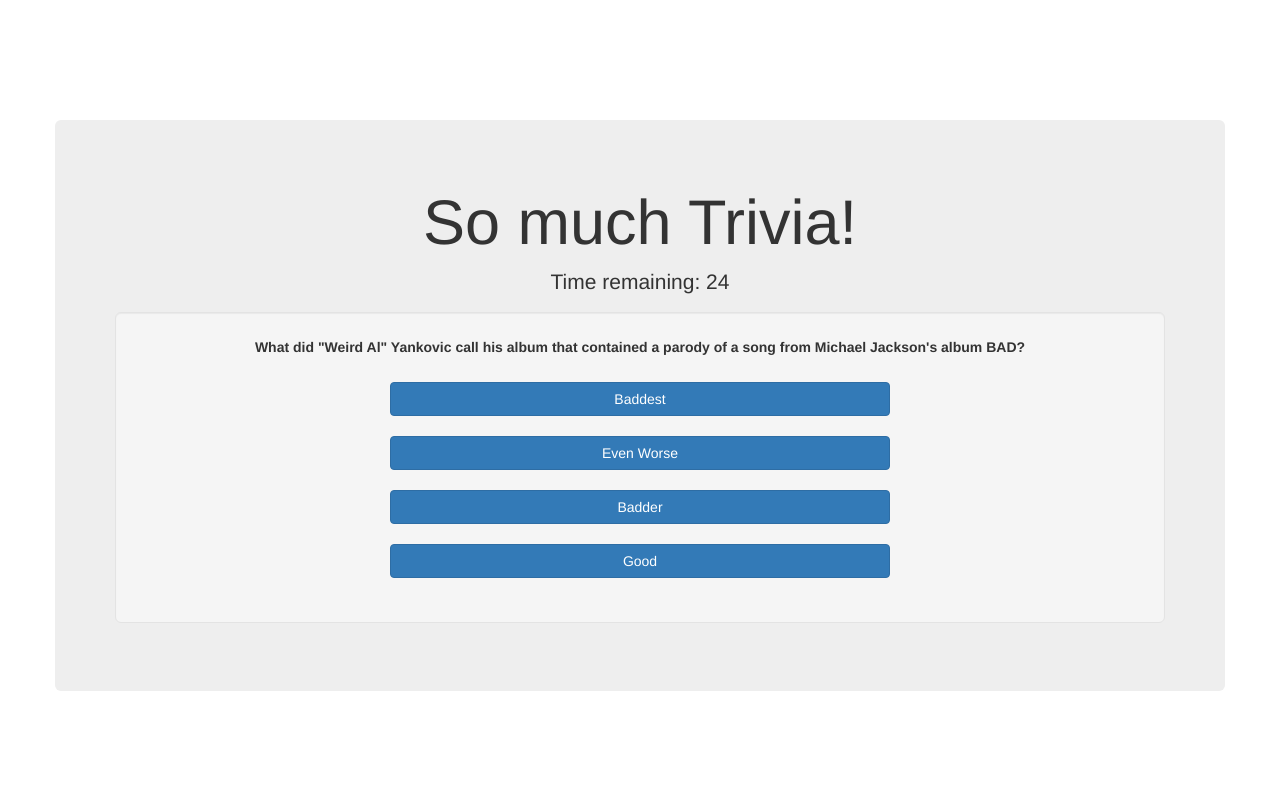
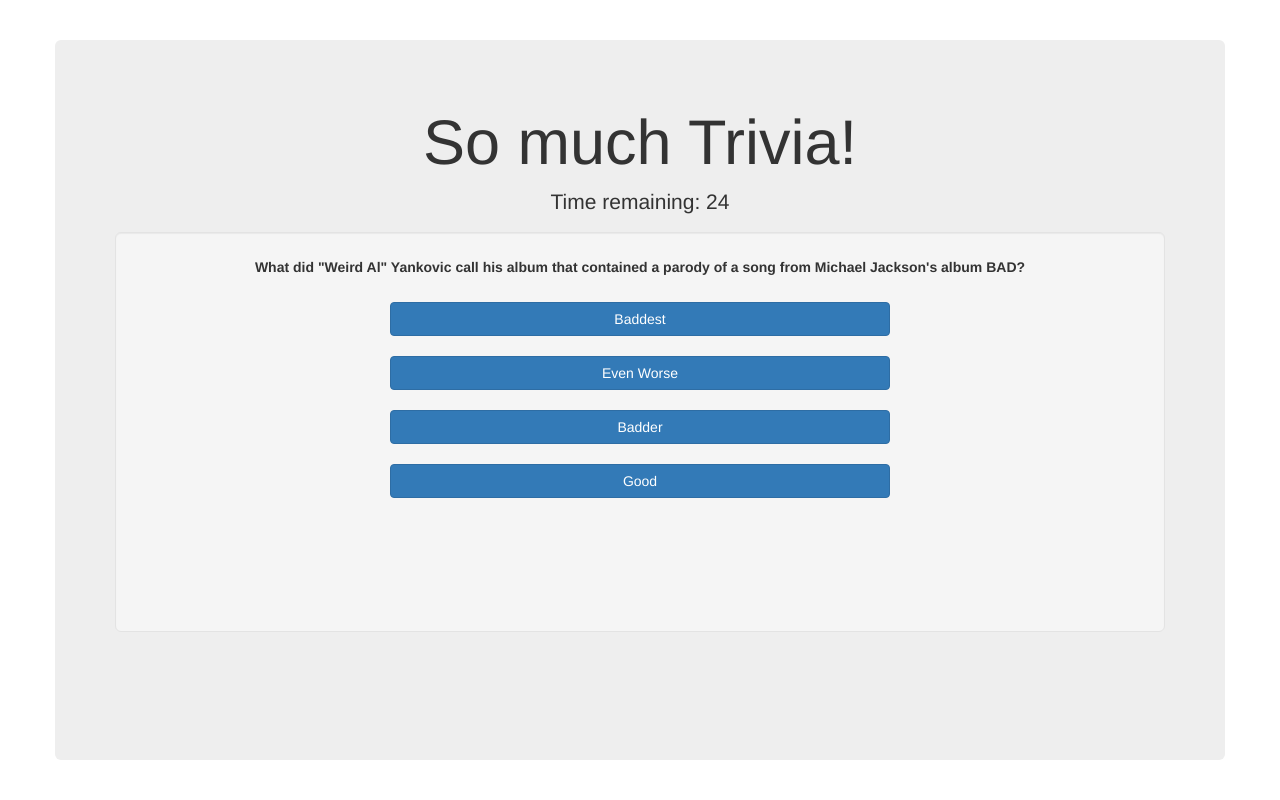
Before and after one commit to cbrenner04/TriviaGame, a PHP site: page / in a window 1280 px wide. Run offline with PHP 8.4, Linux system fonts and the light colour scheme; some libraries are stand-ins or nearby versions.

Commit message:
Fix up styling

```diff
--- a/assets/css/style.css
+++ b/assets/css/style.css
@@ -1,13 +1,25 @@
 .push {
-  min-height: 15%; /* for browsers that don't support vh */
-  min-height: 15vh;
+  min-height: 5%; /* for browsers that don't support vh */
+  min-height: 5vh;
 }
 
 .game {
-  min-height: 70%; /* for browsers that don't support vh */
-  min-height: 70vh;
+  min-height: 90%; /* for browsers that don't support vh */
+  min-height: 90vh;
+}
+
+.well {
+  min-height: 50%; /* for browsers that don't support vh */
+  min-height: 50vh;
 }
 
 button {
   min-width: 50%;
 }
+
+@media screen and (max-width: 640px) {
+  .game {
+    min-height: 100%; /* for browsers that don't support vh */
+    min-height: 100vh;
+  }
+}
--- a/assets/javascript/dom.js
+++ b/assets/javascript/dom.js
@@ -11,7 +11,7 @@ function renderDom() {
     // add container to put everything in
     $('<div>').addClass('container')
               // first a row to push second row down
-              .append($('<div>').addClass('row push'))
+              .append($('<div>').addClass('row push hidden-xs'))
               // second row for all the things
               .append($('<div>').addClass('row').html(jumbotron))
   );
```
